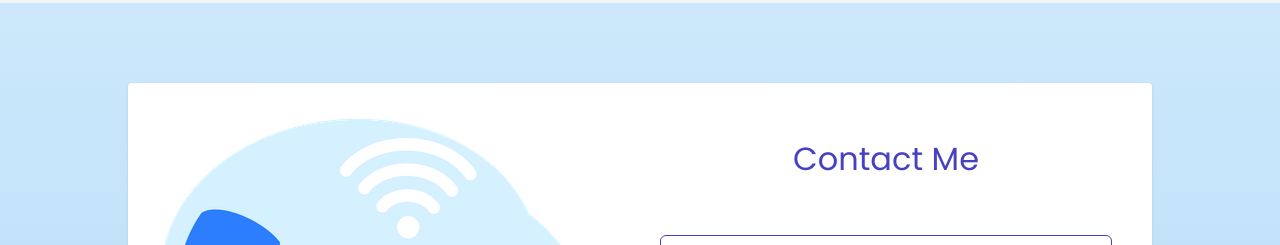
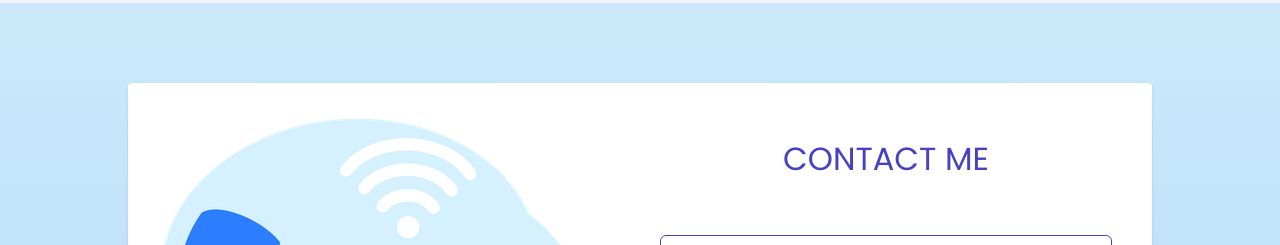
Before and after one commit to Richiewebs/Porfolio, a React (Vite) app: page /home in a window 1280 px wide. Shown: the part 4620-4865 px from the top of the page. Built offline with nearby package versions, Linux system fonts and the light colour scheme.

Commit message:
SMALL CHANGES

```diff
--- a/src/components/Contact.jsx
+++ b/src/components/Contact.jsx
@@ -28,7 +28,7 @@ export const ContactUs = () => {
         <img src={img} alt="Contact" className='' />
       </div>
       <div className='w-1/2 p-5 h-4/5'>
-      <h1 className='text-center p-3 text-[32px] text-licol'>Contact Me</h1>
+      <h1 className='text-center p-3 text-[32px] text-licol'>CONTACT ME</h1>
         <div className='flex flex-col w-full space-y-10'>
 
           <form ref={form} onSubmit={sendEmail}>
```
